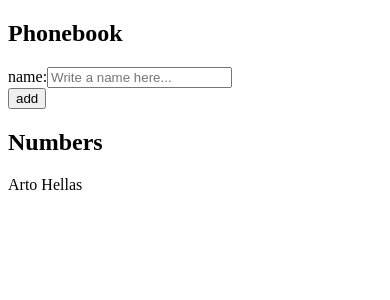
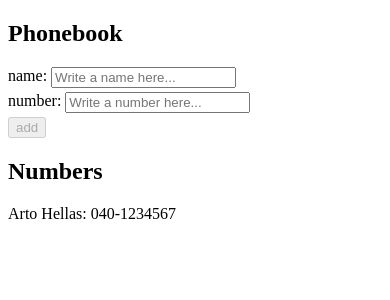
Before and after one commit to kevmhughes/fullstackopen, a React (Vite) app in the folder part2/the_phonebook/: page / in a window 390 px wide. Shown: the top 300 px of the page. Built offline with nearby package versions, Linux system fonts and the light colour scheme.

Commit message:
2.8: The Phonebook Step 3

```diff
--- a/part2/the_phonebook/src/App.jsx
+++ b/part2/the_phonebook/src/App.jsx
@@ -1,18 +1,27 @@
 import { useState } from "react";
 
 const App = () => {
-  const [persons, setPersons] = useState([{ name: "Arto Hellas" }]);
+  const [persons, setPersons] = useState([
+    { name: "Arto Hellas", number: "040-1234567" },
+  ]);
   const [newName, setNewName] = useState("");
+  const [newNumber, setNewNumber] = useState("");
 
   const handleNameChange = (event) => {
     console.log(event.target.value);
     setNewName(event.target.value);
   };
 
+  const handleNumberChange = (event) => {
+    console.log(event.target.value);
+    setNewNumber(event.target.value);
+  };
+
   const handleAddName = (event) => {
     event.preventDefault();
     const newNameObject = {
       name: newName,
+      number: newNumber,
     };
 
     if (persons.some((person) => person.name === newNameObject.name)) {
@@ -21,29 +30,52 @@ const App = () => {
     } else {
       setPersons([...persons, newNameObject]);
       setNewName("");
+      setNewNumber("");
     }
   };
 
   return (
     <div>
       <h2>Phonebook</h2>
-      <form onSubmit={handleAddName}>
+      <form
+        onSubmit={handleAddName}
+        style={{
+          display: "flex ",
+          flexDirection: "column",
+          gap: "4px",
+          width: "150px",
+        }}
+      >
         <div>
+          <div style={{ display: "flex", gap: "4px" }}>
             name:
             <input
+              style={{ marginBottom: "4px" }}
               type="text"
               value={newName}
               onChange={handleNameChange}
               placeholder="Write a name here..."
             />
           </div>
+          <div style={{ display: "flex", gap: "4px" }}>
+            number:
+            <input
+              type="text"
+              value={newNumber}
+              onChange={handleNumberChange}
+              placeholder="Write a number here..."
+            />
+          </div>
+        </div>
         <div>
-          <button type="submit">add</button>
+          <button type="submit" disabled={!newName || !newNumber}>add</button>
         </div>
       </form>
       <h2>Numbers</h2>
       {persons.map((person) => (
-        <div key={person.name}>{person.name}</div>
+        <div key={person.name}>
+          {person.name}: {person.number}
+        </div>
       ))}
     </div>
   );
```
Lines whose indentation alone changed are shown as unchanged.
